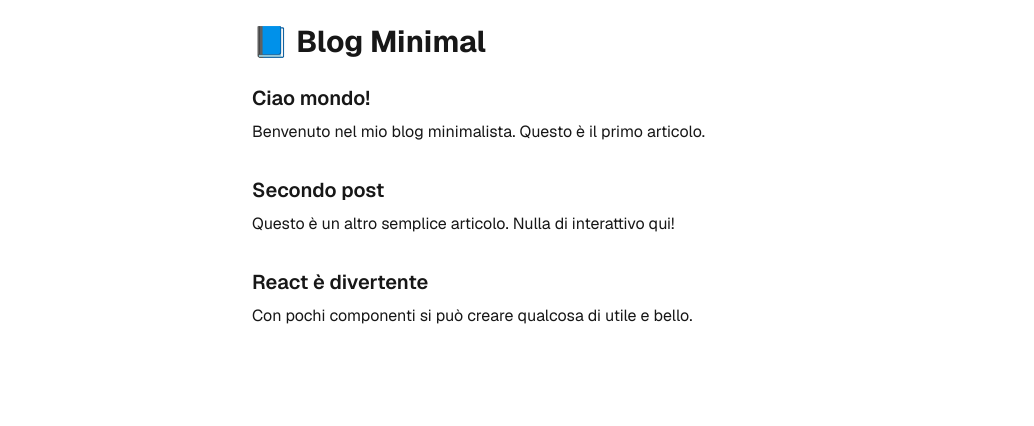
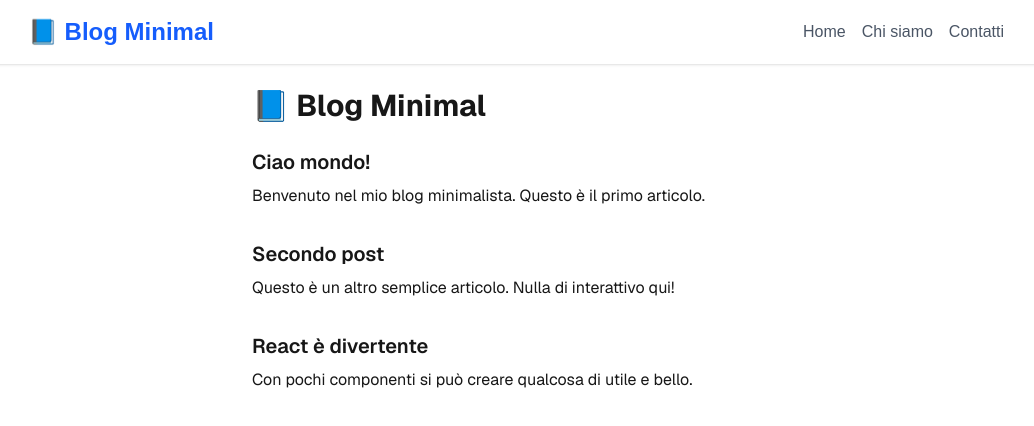
Before and after one commit to JEMORE-IT/PacchettoFormazioni, a Next.js app: page / in a window 1280 px wide. Shown: the top 426 px of the page, without its empty margins (124-1158 px from the left). Built offline with nearby package versions, Linux system fonts and the light colour scheme.

Commit message:
creato header

```diff
--- /dev/null
+++ b/app/components/header.tsx
@@ -0,0 +1,14 @@
+export default function Header() {
+    return (
+      <header className="bg-white shadow-sm">
+        <div className="max-w-5xl mx-auto px-6 py-4 flex items-center justify-between">
+          <h1 className="text-2xl font-bold text-blue-600">📘 Blog Minimal</h1>
+          <nav className="space-x-4">
+            <a href="#" className="text-gray-600 hover:text-blue-600 transition">Home</a>
+            <a href="#" className="text-gray-600 hover:text-blue-600 transition">Chi siamo</a>
+            <a href="#" className="text-gray-600 hover:text-blue-600 transition">Contatti</a>
+          </nav>
+        </div>
+      </header>
+    );
+  }
--- a/app/page.tsx
+++ b/app/page.tsx
@@ -1,7 +1,11 @@
+import Header from "./components/header";
 import Hero from "./components/hero";
 
 export default function Home() {
   return (
+    <>
+    <Header/>
     <Hero/>
+    </>
   );
 }
```
